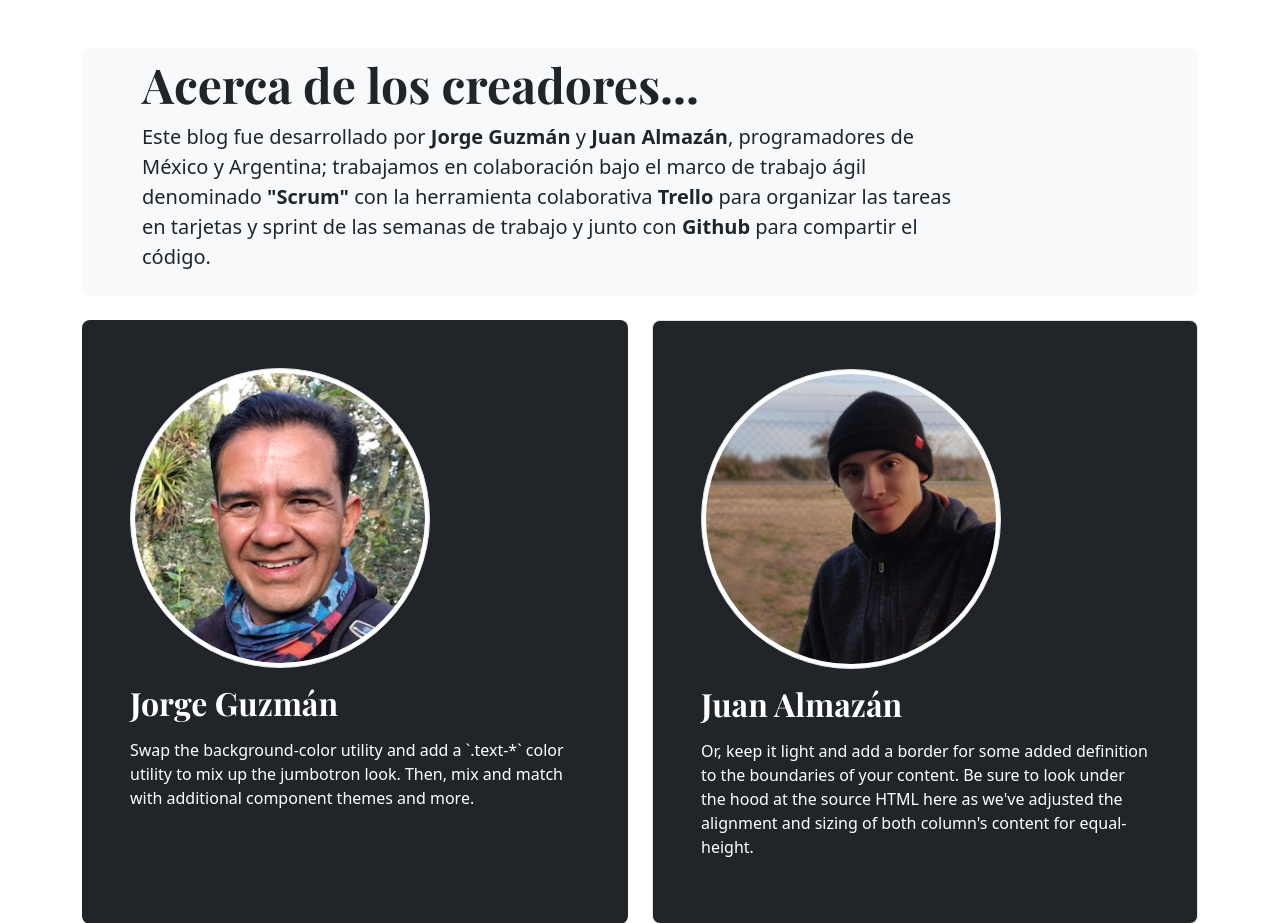
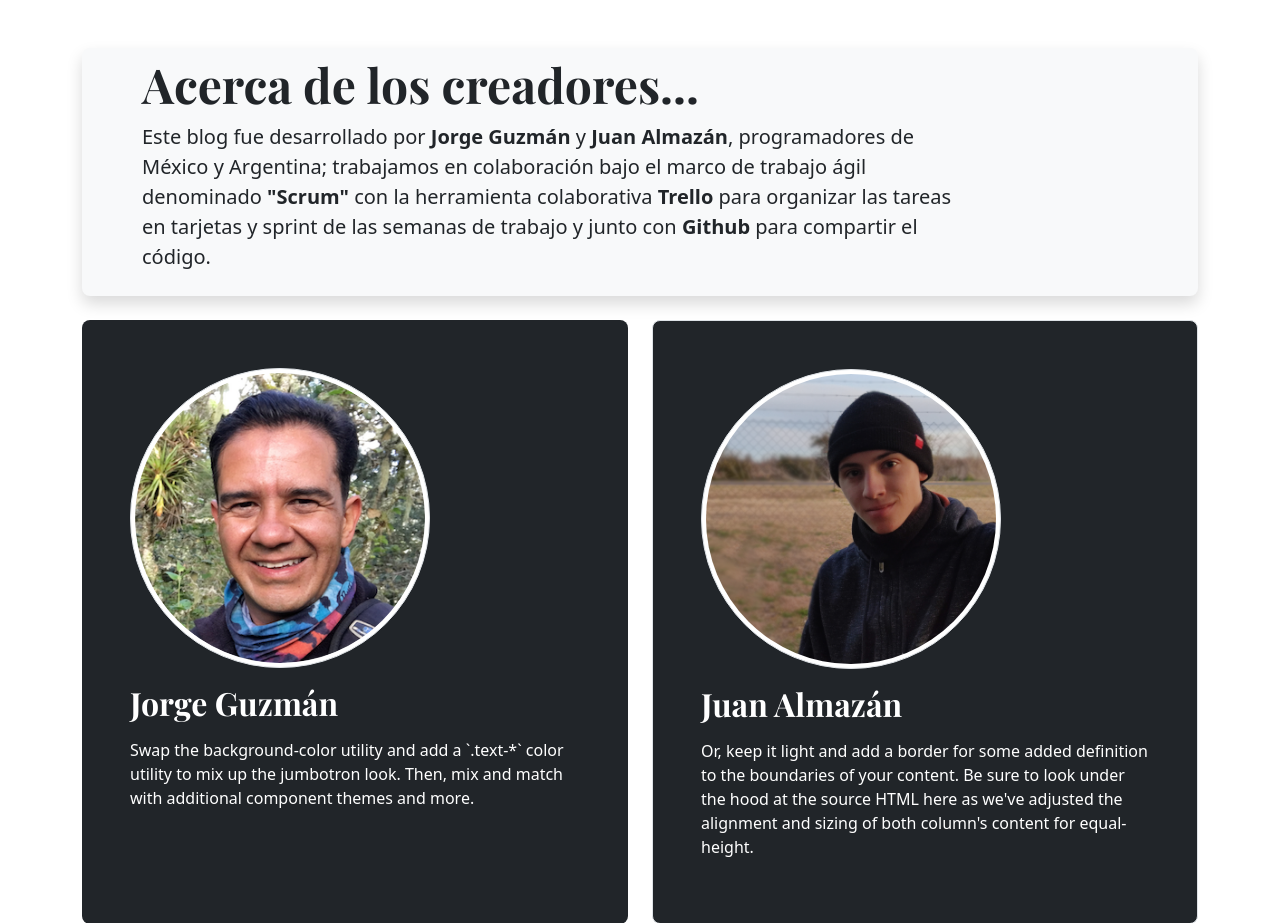
Before and after one commit to jorgeald77/coders-django-blog, a Django app: page /about/ in a window 1280 px wide. Shown: the part 69-992 px from the top of the page. Run offline with Django 4.2, Linux system fonts and the light colour scheme; some libraries are stand-ins or nearby versions.

Commit message:
Se añadio un shadow al jumbotron

```diff
--- a/app/blog/templates/acercade.html
+++ b/app/blog/templates/acercade.html
@@ -2,7 +2,7 @@
 {% block title %}| Acerca de...{% endblock %}
 
 {% block content %}
-    <div class="px-5 py-2 mb-4 bg-light rounded-3">
+    <div class="px-5 py-2 mb-4 bg-light rounded-3 shadow">
         <div class="container-fluid">
             <h1 class="display-5 fw-bold">Acerca de los creadores...</h1>
             <p class="col-md-10 fs-5">Este blog fue desarrollado por <strong>Jorge Guzmán</strong> y <strong>Juan
```
